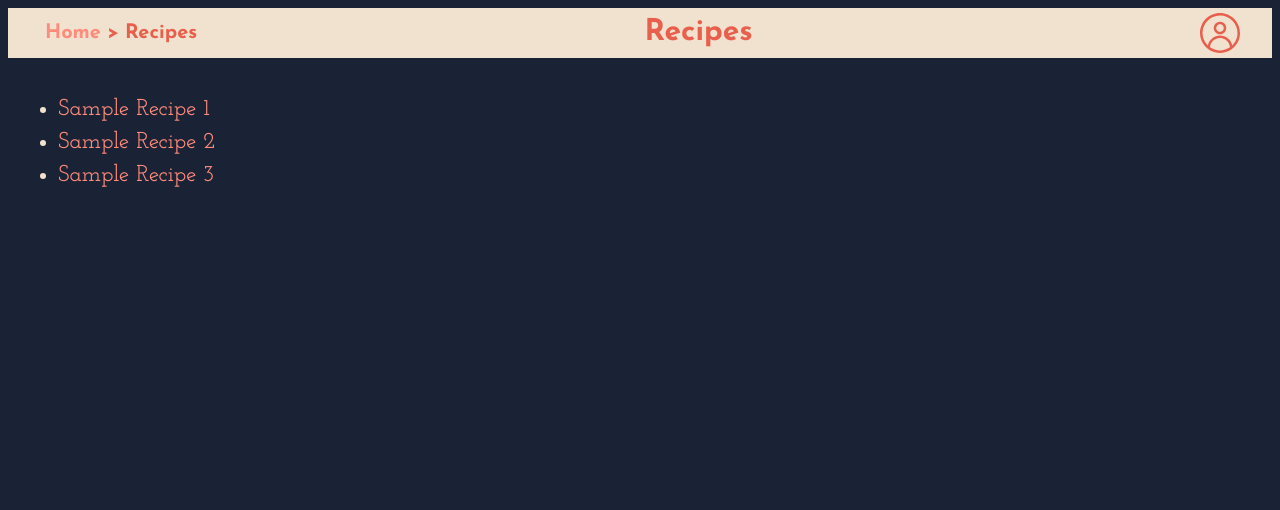
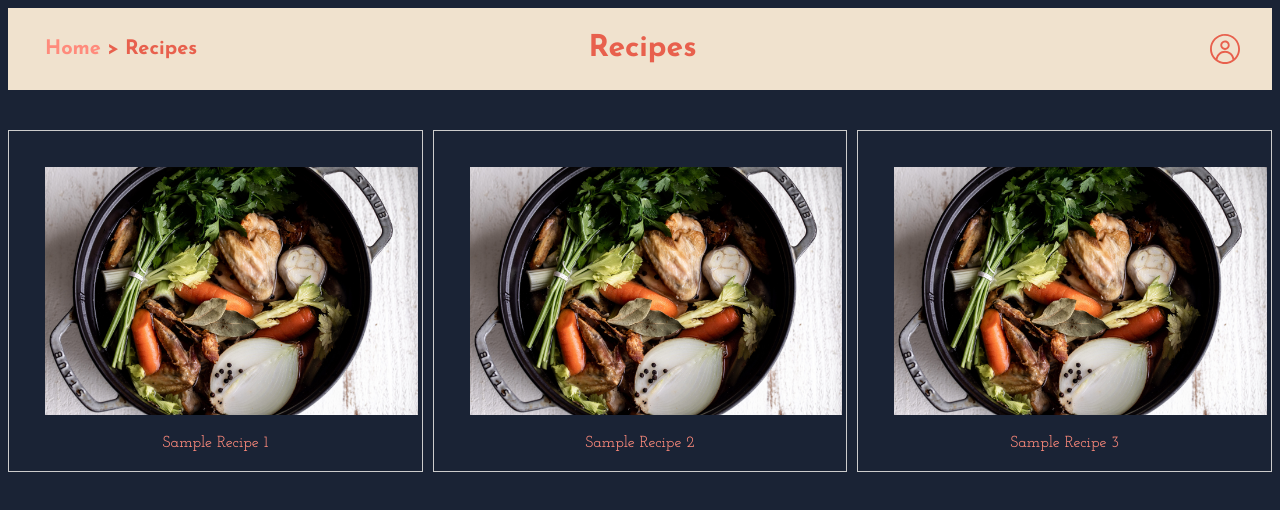
Before and after one commit to elizaluo/437, a website: page packages/proto/public/recipes.html in a window 1280 px wide. Drawn offline with Linux system fonts and the light colour scheme.

Commit message:
added grid

```diff
--- a/packages/proto/public/recipes.html
+++ b/packages/proto/public/recipes.html
@@ -10,16 +10,31 @@
                 <a href="index.html">Home</a> > Recipes
             </nav>
             <h1>Recipes</h1>
-            <svg class="icon" style="fill:#E8604D; height: 2em; width: 2em">
+            <span class="profile"><svg class="icon" style="fill:#E8604D; height: 1.5em; width: 1.5em">
                 <use href="/icons/shopping.svg#icon-profile" />
-            </svg>
+            </svg></span>
         </header>
-        <section>
+        <!-- <section>
             <ul>
                 <li><a href="sample_recipe.html">Sample Recipe 1</a></li>
                 <li><a href="sample_recipe.html">Sample Recipe 2</a></li>
                 <li><a href="sample_recipe.html">Sample Recipe 3</a></li>
             </ul>
-        </section>
+        </section> -->
+        <div class="grid-container">
+            <div class="grid-item">
+                <img src="images/chickensoup.jpg" style="width: 100%; max-width: 500px;"/>
+                <a href="sample_recipe.html" style="margin: 15px;">Sample Recipe 1</a>
+            </div>
+            <div class="grid-item">
+                <img src="images/chickensoup.jpg" style="width: 100%; max-width: 500px;"/>
+                <a href="sample_recipe.html">Sample Recipe 2</a>
+            </div>
+            <div class="grid-item">
+                <img src="images/chickensoup.jpg" style="width: 100%; max-width: 500px;"/>
+                <a href="sample_recipe.html">Sample Recipe 3</a>
+            </div>
+          </div>
+
     </article>
 </html>
--- a/packages/proto/public/styles/page.css
+++ b/packages/proto/public/styles/page.css
@@ -20,6 +20,8 @@ header {
   border-left: 5px solid #F0E2CE;
   padding-right: 2rem;
   padding-left: 2rem;
+  padding-top: 1rem;
+  padding-bottom: 1rem;
   font-family: "Josefin Sans", sans-serif;
   font-weight: 700;
   justify-content: space-between;
@@ -83,3 +85,28 @@ svg.icon {
   vertical-align: bottom;
   fill: #F0E2CE;
 }
+
+span.profile {
+  text-align: right;
+  flex-basis: 30%;
+}
+
+nav {
+  flex-basis: 30%;
+}
+
+.grid-container {
+  display: grid;
+  grid-template-columns: repeat(3, 1fr);
+  gap: 10px;
+}
+
+.grid-item {
+  border: 1px solid #ccc;
+  padding: 20px;
+  text-align: center;
+}
+
+img {
+  padding: 1rem;
+}
```
Also changed, not shown: packages/proto/public/fridge.html (+2 -2 lines), packages/proto/public/groceries.html (+2 -2 lines), packages/proto/public/index.html (+2 -2 lines), packages/proto/public/pantry.html (+2 -2 lines), packages/proto/public/sample_ingredient.html (+2 -2 lines), packages/proto/public/sample_recipe.html (+2 -2 lines), packages/proto/public/sample_supermarket.html (+2 -2 lines).
